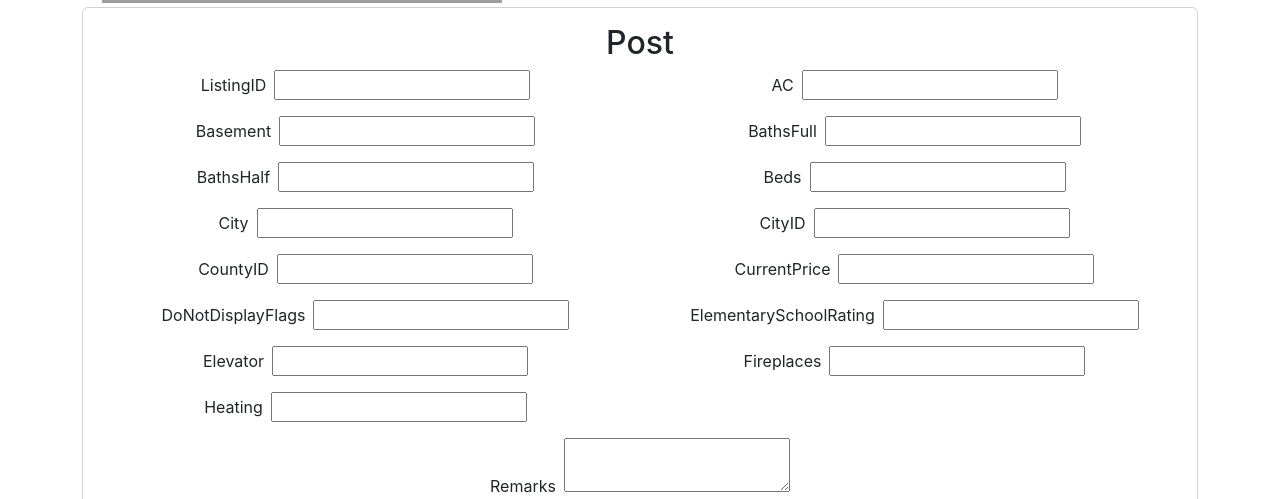
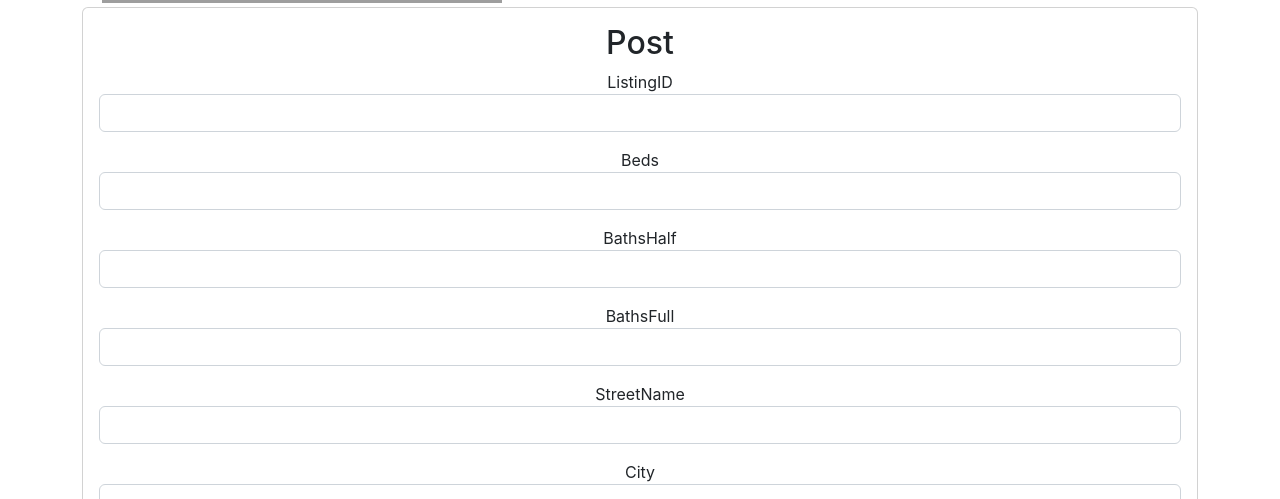
Before and after one commit to Yimerwolley27/TestAmplify, a React (Create React App) app in the folder app/: page /Posts in a window 1280 px wide. Shown: the part 301-800 px from the top of the page. Built offline with nearby package versions, Linux system fonts and the light colour scheme; grey boxes are pictures that could not be loaded.

Commit message:
updated the form

```diff
--- a/app/src/components/Post.js
+++ b/app/src/components/Post.js
@@ -3,29 +3,21 @@ import { useState } from 'react';
 const Post = () => {
   const [message, setMessage] = useState('');
   const [ListingID, setListingID] = useState('');
-  const [AC, setAC] = useState(null);
-  const [Basement, setBasement] = useState(null);
+  const [Beds, setBeds] = useState(null);
+  const [BathsHalf, setBathsHalf] = useState(null);
   const [BathsFull, setBathsFull] = useState(null);
-  const [BathsHalf, setBathsHalf] = useState(null);
-  const [Beds, setBeds] = useState(null);
+  const [StreetName, setStreetName] = useState(null);
   const [City, setCity] = useState(null);
-  const [CityID, setCityID] = useState(null);
-  const [CountyID, setCountyID] = useState(null);
+  const [State, setState] = useState(null);
+  const [Zip, setZip] = useState(null);
   const [CurrentPrice, setCurrentPrice] = useState(null);
-  const [DoNotDisplayFlags, setDoNotDisplayFlags] = useState(null);
-  const [ElementarySchoolRating, setElementarySchoolRating] = useState(null);
-  const [Elevator, setElevator] = useState(null);
-  const [Fireplaces, setFireplaces] = useState(null);
-  // const [ForSale, setForSale] = useState(false);
-  const [Heating, setHeating] = useState(null);
   const [Remarks, setRemarks] = useState('');
 
   // modal
   const [showModal, setShowModal] = useState(false);
 
-  const stateVariables = [ setListingID,  setAC,  setBasement,  setBathsFull,  setBathsHalf,
-    setBeds,  setCity,  setCityID,  setCountyID,  setCurrentPrice,  setDoNotDisplayFlags,
-    setElementarySchoolRating,  setElevator,  setFireplaces,  setHeating,  setRemarks
+  const stateVariables = [ setListingID,  setBeds, setBathsHalf, setBathsFull, setStreetName,
+    setCity,  setState,  setZip,  setCurrentPrice, setRemarks
   ];
 
   const cleanUp = () => {
@@ -40,10 +32,6 @@ const Post = () => {
     event.preventDefault();
     console.log('ListingID:', ListingID);
     console.log(typeof(ListingID));
-    console.log('AC:', AC);
-    console.log(typeof(AC));
-    console.log('Basement:', Basement);
-    console.log(typeof(Basement));
     console.log('BathsFull:', BathsFull);
     console.log(typeof(BathsFull));
     console.log('Remarks:', Remarks);
@@ -60,21 +48,14 @@ const Post = () => {
         },
         body: JSON.stringify({
           ListingID: parseInt(ListingID),
-          AC: AC,
-          Basement: Basement,
+          Beds: Beds,
+          BathsHalf: BathsHalf,
           BathsFull: BathsFull,
-          BathsHalf: BathsHalf,
-          Beds: Beds,
+          StreetName: StreetName,
           City: City,
-          CityID: CityID,
-          CountyID: CountyID,
+          State: State,
+          Zip: Zip,
           CurrentPrice: CurrentPrice,
-          DoNotDisplayFlags: DoNotDisplayFlags,
-          ElementarySchoolRating: ElementarySchoolRating,
-          Elevator: Elevator,
-          Fireplaces: Fireplaces,
-          // ForSale: ForSale,
-          Heating: Heating,
           Remarks: Remarks
         })
       });
@@ -102,145 +83,101 @@ const Post = () => {
     <div>
       <h2>Post</h2>
       <form onSubmit={handleSubmit} className="row g-3">
-          <div className="col-md-6">
-              <label htmlFor="ListingID" className="me-2">ListingID</label>
+          <div className="form-group">
+              <label for="ListingID" className="">ListingID</label>
               <input
                   id="ListingID"
                   type="text"
+                  className="form-control"
                   value={ListingID}
                   onChange={(e) => setListingID(e.target.value)}
               />
           </div>
-          <div className="col-md-6">
-              <label htmlFor="AC" className="me-2">AC</label>
+          <div className="form-group">
+              <label for="Beds" className="">Beds</label>
               <input
-                  id="AC"
+                  id="Beds"
                   type="text"
-                  value={AC}
-                  onChange={(e) => setAC(e.target.value)}
+                  className="form-control"
+                  value={Beds}
+                  onChange={(e) => setBeds(e.target.value)}
               />
           </div>
-          <div className="col-md-6">
-              <label htmlFor="Basement" className="me-2">Basement</label>
+          <div className="form-group">
+              <label for="BathsHalf" className="">BathsHalf</label>
               <input
-                  id="Basement"
+                  id="BathsHalf"
                   type="text"
-                  value={Basement}
-                  onChange={(e) => setBasement(e.target.value)}
+                  className="form-control"
+                  value={BathsHalf}
+                  onChange={(e) => setBathsHalf(e.target.value)}
               />
           </div>
-          <div className="col-md-6">
-              <label htmlFor="BathsFull" className="me-2">BathsFull</label>
+          <div className="form-group">
+              <label for="BathsFull" className="">BathsFull</label>
               <input
                   id="BathsFull"
                   type="text"
+                  className="form-control"
                   value={BathsFull}
                   onChange={(e) => setBathsFull(e.target.value)}
               />
           </div>
-          <div className="col-md-6">
-              <label htmlFor="BathsHalf" className="me-2">BathsHalf</label>
+          <div className="form-group">
+              <label for="StreetName" className="">StreetName</label>
               <input
-                  id="BathsHalf"
+                  id="StreetName"
                   type="text"
-                  value={BathsHalf}
-                  onChange={(e) => setBathsHalf(e.target.value)}
+                  className="form-control"
+                  value={StreetName}
+                  onChange={(e) => setStreetName(e.target.value)}
               />
           </div>
-          <div className="col-md-6">
-              <label htmlFor="Beds" className="me-2">Beds</label>
-              <input
-                  id="Beds"
-                  type="text"
-                  value={Beds}
-                  onChange={(e) => setBeds(e.target.value)}
-              />
-          </div>
-          <div className="col-md-6">
-              <label htmlFor="City" className="me-2">City</label>
+          <div className="form-group">
+              <label for="City" className="">City</label>
               <input
                   id="City"
                   type="text"
+                  className="form-control"
                   value={City}
                   onChange={(e) => setCity(e.target.value)}
               />
           </div>
-          <div className="col-md-6">
-              <label htmlFor="CityID" className="me-2">CityID</label>
+          <div className="form-group">
+              <label for="State" className="">State</label>
               <input
-                  id="CityID"
+                  id="State"
                   type="text"
-                  value={CityID}
-                  onChange={(e) => setCityID(e.target.value)}
+                  className="form-control"
+                  value={State}
+                  onChange={(e) => setState(e.target.value)}
               />
           </div>
-          <div className="col-md-6">
-              <label htmlFor="CountyID" className="me-2">CountyID</label>
+          <div className="form-group">
+              <label for="Zip" className="">Zip</label>
               <input
-                  id="CountyID"
+                  id="Zip"
                   type="text"
-                  value={CountyID}
-                  onChange={(e) => setCountyID(e.target.value)}
+                  className="form-control"
+                  value={Zip}
+                  onChange={(e) => setZip(e.target.value)}
               />
           </div>
-          <div className="col-md-6">
-              <label htmlFor="CurrentPrice" className="me-2">CurrentPrice</label>
+          <div className="form-group">
+              <label for="CurrentPrice" className="">CurrentPrice</label>
               <input
                   id="CurrentPrice"
                   type="text"
+                  className="form-control"
                   value={CurrentPrice}
                   onChange={(e) => setCurrentPrice(e.target.value)}
               />
           </div>
-          <div className="col-md-6">
-              <label htmlFor="DoNotDisplayFlags" className="me-2">DoNotDisplayFlags</label>
-              <input
-                  id="DoNotDisplayFlags"
-                  type="text"
-                  value={DoNotDisplayFlags}
-                  onChange={(e) => setDoNotDisplayFlags(e.target.value)}
-              />
-          </div>
-          <div className="col-md-6">
-              <label htmlFor="ElementarySchoolRating" className="me-2">ElementarySchoolRating</label>
-              <input
-                  id="ElementarySchoolRating"
-                  type="text"
-                  value={ElementarySchoolRating}
-                  onChange={(e) => setElementarySchoolRating(e.target.value)}
-              />
-          </div>
-          <div className="col-md-6">
-            <label htmlFor="Elevator" className="me-2">Elevator</label>
-            <input
-                id="Elevator"
-                type="text"
-                value={Elevator}
-                onChange={(e) => setElevator(e.target.value)}
-            />
-          </div>
-          <div className="col-md-6">
-            <label htmlFor="Fireplaces" className="me-2">Fireplaces</label>
-            <input
-                id="Fireplaces"
-                type="text"
-                value={Fireplaces}
-                onChange={(e) => setFireplaces(e.target.value)}
-            />
-          </div>
-          <div className="col-md-6">
-            <label htmlFor="Heating" className="me-2">Heating</label>
-            <input
-                id="Heating"
-                type="text"
-                value={Heating}
-                onChange={(e) => setHeating(e.target.value)}
-            />
-          </div>
-          <div className="col-md-12">
-              <label htmlFor="Remarks" className="me-2">Remarks</label>
+          <div className="form-group">
+              <label for="Remarks" className="">Remarks</label>
               <textarea
                   id="Remarks"
+                  className="form-control"
                   value={Remarks}
                   onChange={(e) => setRemarks(e.target.value)}
               />
```
